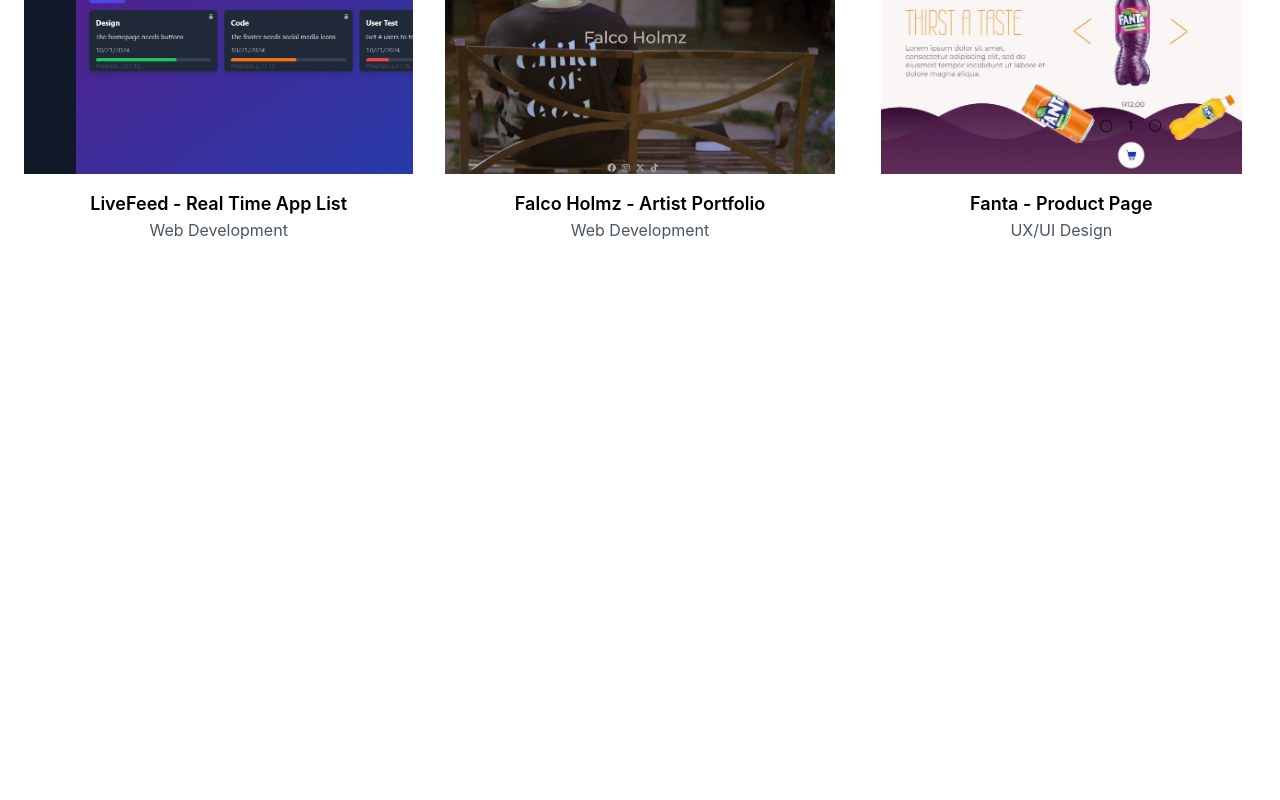
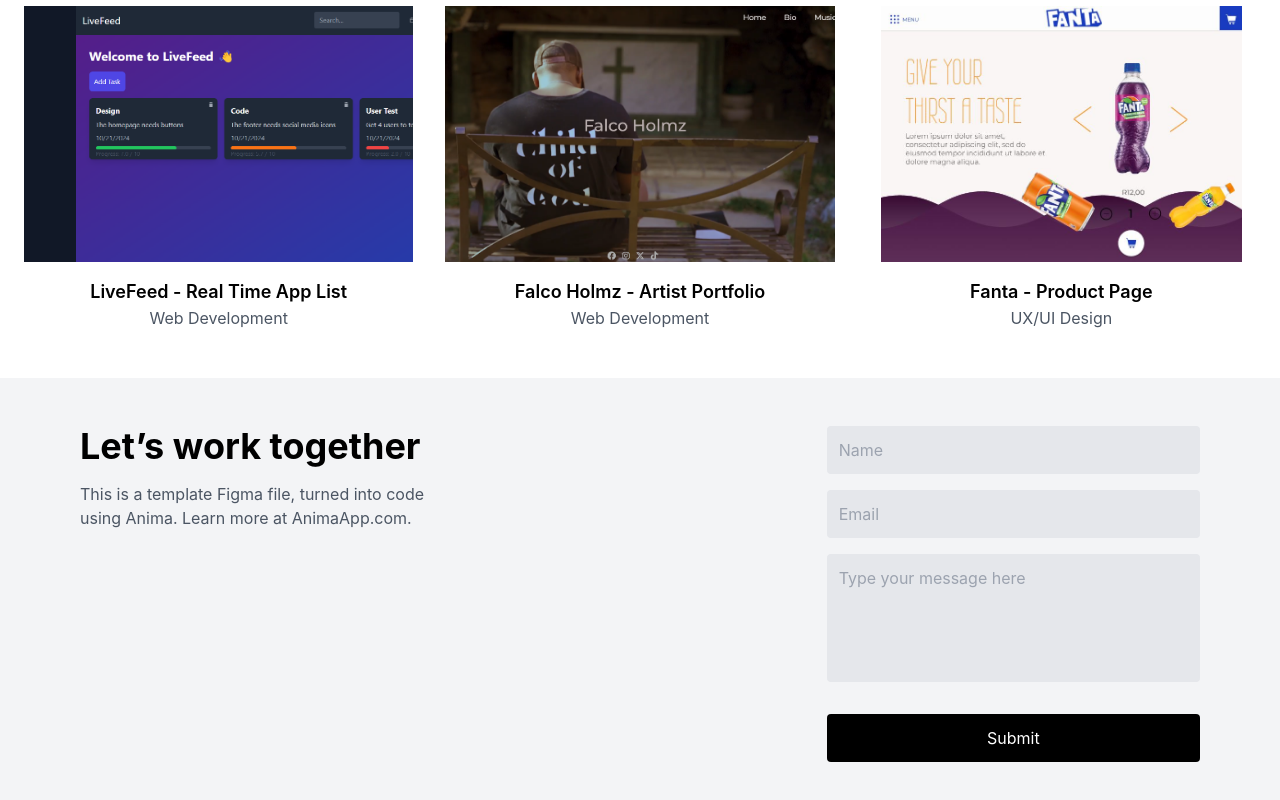
Before and after one commit to Siya-Tonjeni/Web-Portfolio, a React (Create React App) app: page / in a window 1280 px wide. Shown: the part 1726-2526 px from the top of the page. Before the commit the page ends 2016 px from the top, so only its background shows below. Built offline with nearby package versions, Linux system fonts and the light colour scheme.

Commit message:
Updates made

```diff
--- a/package.json
+++ b/package.json
@@ -3,11 +3,16 @@
   "version": "0.1.0",
   "private": true,
   "dependencies": {
+    "@fortawesome/fontawesome-svg-core": "^6.6.0",
+    "@fortawesome/free-brands-svg-icons": "^6.6.0",
+    "@fortawesome/free-solid-svg-icons": "^6.6.0",
+    "@fortawesome/react-fontawesome": "^0.2.2",
     "@testing-library/jest-dom": "^5.17.0",
     "@testing-library/react": "^13.4.0",
     "@testing-library/user-event": "^13.5.0",
     "react": "^18.3.1",
     "react-dom": "^18.3.1",
+    "react-icons": "^5.3.0",
     "react-router-dom": "^6.27.0",
     "react-scripts": "5.0.1",
     "web-vitals": "^2.1.4"
--- a/src/components/CaseStudyGoals.jsx
+++ b/src/components/CaseStudyGoals.jsx
@@ -2,25 +2,26 @@
 
 const CaseStudyGoals = ({ goals, problems}) => {
   return (
-    <div className="bg-white p-10 rounded-lg shadow-md">
+    <div className="bg-white py-12 px-20 rounded-lg shadow-md">
       <h2 className="text-5xl font-bold text-center mb-10 text-purple-600">Project Goals</h2>
-      <div className="grid grid-cols-1 md:grid-cols-3 gap-8">
+      <div className="grid grid-cols-1 md:grid-cols-3 gap-2">
         {goals.map((goal, index) => (
           <div key={index} className="flex flex-col items-center text-center">
             <div className="bg-purple-500 text-white rounded-full p-5 mb-5">
               <img src={goal.icon} alt={goal.title} className="w-12 h-12" />
             </div>
-            <p className="text-lg font-medium">{goal.description}</p>
+            <p className="text-lg font-medium w-1/2">{goal.description}</p>
           </div>
         ))}
       </div>
-
+        <div className="py-12 px-20">
       <h2 className="text-purple-600 text-4xl font-bold mt-9 mb-6">User Problems</h2>
       {problems.map((problem, index) => (
         <ul key={index} className="list-disc list-inside space-y-2 text-lg p-4">
         <li>{problem}</li>
         </ul>
       ))}
+      </div>
     </div>
   );
 };
--- a/src/components/CaseStudyHeader.jsx
+++ b/src/components/CaseStudyHeader.jsx
@@ -1,33 +1,17 @@
-// import React from 'react';
-
-// const CaseStudyHeader = ({ title, description, tools, imageHeader }) => {
-//   return (
-//     <header className="bg-purple-600 py-12">
-//       <div className="container mx-auto px-4 flex flex-col items-center text-center">
-//         <div className="w-full md:w-1/2">
-//           <h1 className="text-5xl font-bold text-white mb-4">{title}</h1>
-//           <p className="text-lg text-white mb-8">{description}</p>
-//           <div className="bg-white inline-block rounded-lg py-2 px-4">
-//             <span className="text-sm text-purple-600 font-semibold">Tools Used:</span>
-//             <span className="ml-2 text-purple-600">{tools}</span>
-//           </div>
-//         </div>
-//         <div className="mt-12">
-//           <img src={imageHeader} alt={`${title} Mockups`} className="max-w-full" />
-//         </div>
-//       </div>
-//     </header>
-//   );
-// };
-
-// export default CaseStudyHeader;
-
-
 import React from 'react';
+import {useNavigate} from 'react-router-dom';
+import {IoIosArrowBack} from 'react-icons/io';
 
 const CaseStudyHeader = ({ title, description, tools, imageHeader , link}) => {
+  const navigate = useNavigate();
+
+  const handleRedirect = () => {
+    navigate('/#Projects');
+  };
+
   return (
     <header className="bg-purple-600 py-12">
+    <IoIosArrowBack onClick={handleRedirect} className='w-20 text-white text-3xl hover:text-4xl'/>
       <div className="container mx-auto px-4">
         <div className="grid grid-cols-1 md:grid-cols-2 gap-8 items-center">
 
--- a/src/components/CaseStudyLearning.jsx
+++ b/src/components/CaseStudyLearning.jsx
@@ -17,7 +17,7 @@
         <p className="text-lg leading-relaxed mb-4">
           {challenges}
         </p>
-        <p className="text-lg leading-relaxed">
+        <p className="text-lg leading-relaxed py-4 px-20">
           {learning}
         </p>
       </div>
--- a/src/components/CaseStudySolution.jsx
+++ b/src/components/CaseStudySolution.jsx
@@ -3,8 +3,8 @@
 const CaseStudySolution = ({ solutions }) => {
 
   return (
-    <section className="bg-white p-8 rounded-lg shadow-lg mt-8 w-50">
-      <h2 className="text-center text-purple-600 text-3xl font-bold mb-6">Possible Solutions</h2>
+    <section className="bg-white rounded-lg mt-8 w-50 py-12 px-20">
+      <h2 className="text-center text-purple-600 text-5xl font-bold mb-6">Possible Solutions</h2>
 
       <div className="grid grid-cols-1 md:grid-cols-2 gap-6">
         {solutions.map((solution, index) => (
--- a/src/components/Footer.jsx
+++ b/src/components/Footer.jsx
@@ -0,0 +1,92 @@
+import React, { useState } from 'react';
+
+const Footer = () => {
+  const [formData, setFormData] = useState({
+    name: '',
+    email: '',
+    message: '',
+  });
+
+  const handleChange = (e) => {
+    setFormData({ ...formData, [e.target.name]: e.target.value });
+  };
+
+  const handleSubmit = (e) => {
+    e.preventDefault();
+    if (formData.name && formData.email && formData.message) {
+      console.log('Form submitted:', formData);
+      alert('Thank you for your message!');
+      setFormData({ name: '', email: '', message: '' });
+    } else {
+      alert('Please fill out all fields.');
+    }
+  };
+
+  return (
+    <footer className="bg-gray-100 py-12 px-20 flex flex-col md:flex-row md:justify-between gap-8">
+      <div className="flex flex-col items-start md:w-1/2 lg:w-1/3">
+        <h2 className="text-4xl font-bold">Let’s work together</h2>
+        <p className="mt-4 text-gray-600">
+          This is a template Figma file, turned into code using Anima. Learn more at AnimaApp.com.
+        </p>
+
+        <div className="flex gap-4 mt-6">
+          <a href="#" className="text-gray-700 hover:text-gray-900">
+            <i className="fab fa-discord text-xl"></i>
+          </a>
+          <a href="#" className="text-gray-700 hover:text-gray-900">
+            <i className="fab fa-facebook text-xl"></i>
+          </a>
+          <a href="#" className="text-gray-700 hover:text-gray-900">
+            <i className="fab fa-dribbble text-xl"></i>
+          </a>
+          <a href="#" className="text-gray-700 hover:text-gray-900">
+            <i className="fab fa-instagram text-xl"></i>
+          </a>
+          <a href="#" className="text-gray-700 hover:text-gray-900">
+            <i className="fab fa-behance text-xl"></i>
+          </a>
+        </div>
+      </div>
+
+      <div className="w-full md:w-1/2 lg:w-1/3">
+        <form onSubmit={handleSubmit} className="flex flex-col gap-4">
+          <input
+            type="text"
+            name="name"
+            placeholder="Name"
+            value={formData.name}
+            onChange={handleChange}
+            className="p-3 bg-gray-200 rounded focus:outline-none focus:ring-2 focus:ring-gray-500"
+            required
+          />
+          <input
+            type="email"
+            name="email"
+            placeholder="Email"
+            value={formData.email}
+            onChange={handleChange}
+            className="p-3 bg-gray-200 rounded focus:outline-none focus:ring-2 focus:ring-gray-500"
+            required
+          />
+          <textarea
+            name="message"
+            placeholder="Type your message here"
+            value={formData.message}
+            onChange={handleChange}
+            className="p-3 bg-gray-200 rounded h-32 resize-none focus:outline-none focus:ring-2 focus:ring-gray-500"
+            required
+          />
+          <button
+            type="submit"
+            className="bg-black text-white py-3 rounded mt-4 hover:bg-gray-800 transition duration-300 ease-in-out"
+          >
+            Submit
+          </button>
+        </form>
+      </div>
+    </footer>
+  );
+};
+
+export default Footer;
--- a/src/components/Navbar.jsx
+++ b/src/components/Navbar.jsx
@@ -7,8 +7,8 @@
         <div className="text-lg font-bold">SIYA<span className='text-green-500'>.</span></div>
         <ul className="flex space-x-8">
           <li><a href="#about" className="hover:text-gray-400">About</a></li>
-          <li><a href="#work" className="hover:text-gray-400">Work</a></li>
-          <li><a href="#contact" className="hover:text-gray-400">Contact</a></li>
+          <li><a href= '#work' className="hover:text-gray-400 cursor-pointer">Work</a></li>
+          <li><a href= '#contact' className="hover:text-gray-400 cursor-pointer">Contact</a></li>
         </ul>
       </div>
     </nav>
--- a/src/components/SkillsOverview.jsx
+++ b/src/components/SkillsOverview.jsx
@@ -5,17 +5,17 @@
 const SkillsOverview = () => {
   return (
     <section className="py-12 bg-gray-50">
-      <div className="container mx-auto px-6">
+      <div className="container mx-auto px-4">
         <div className="grid grid-cols-1 md:grid-cols-2 gap-12 text-center">
 
           <div className="flex flex-col items-center">
             <img
               src={uxImage}
               alt="UX/UI Design"
-              className="mb-6 h-24 w-auto"
+              className="mb-6"
             />
             <h3 className="text-xl font-bold mb-4">UX/UI Design</h3>
-            <p className="text-gray-600">
+            <p className="text-gray-600 w-1/2">
               Designing intuitive, user-friendly interfaces with a focus on seamless user experiences.
             </p>
           </div>
@@ -24,10 +24,10 @@
             <img
               src={webDevImage}
               alt="Web Development"
-              className="mb-6 h-24 w-auto"
+              className="mb-6"
             />
             <h3 className="text-xl font-bold mb-4">Web Developer</h3>
-            <p className="text-gray-600">
+            <p className="text-gray-600 w-1/2">
               Building responsive, high-performance websites using modern web technologies.
             </p>
           </div>
--- a/src/pages/Homepage.jsx
+++ b/src/pages/Homepage.jsx
@@ -1,19 +1,30 @@
-import React from 'react';
+import React, {useEffect, useRef} from 'react';
 import Navbar from '../components/Navbar'
 import HeroSection from '../components/HeroSection';
 import SkillsSection from '../components/SkillsSection';
 import SkillsOverview from '../components/SkillsOverview';
 import Projects from '../components/Projects';
 import '../index.css';
+import Footer from '../components/Footer';
 
 const Homepage = () => {
+  const targetRef = useRef(null);
+
+  useEffect(() => {
+    if (window.location.hash === '#Projects') {
+      targetRef.current?.scrollIntoView({ behavior: 'smooth' });
+    }
+  }, []);
     return (
         <>
-          <Navbar />
+          <Navbar/>
           <HeroSection />
           <SkillsSection/>
           <SkillsOverview/>
+          <div ref={targetRef}>
           <Projects/>
+          </div>
+          <Footer/>
         </>
       );
 }
```
Also changed, not shown: src/pages/AboutPage.jsx (added), src/pages/ContactPage.jsx (added), 1 other file (tests, documents, lock files or other folders).
